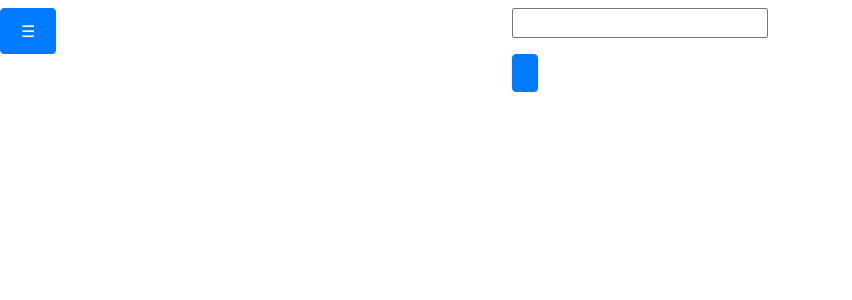
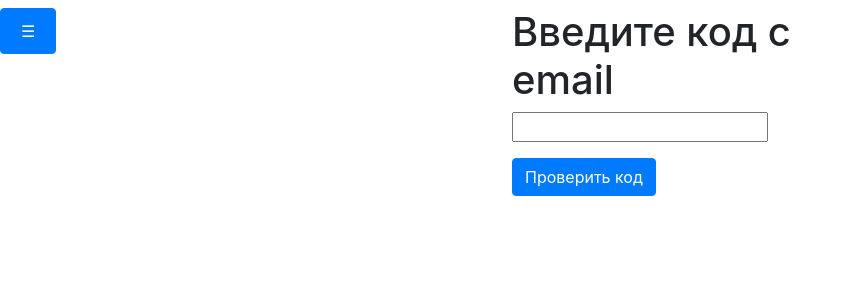
Before and after one commit to Demonica22/school_bot, a Flask app: page /account/recovery/1/1 in a window 1280 px wide. Shown: the part 48-348 px from the top of the page, without its empty margins (0-852 px from the left). Run offline with Flask 2, Linux system fonts and the light colour scheme; some libraries are stand-ins or nearby versions.

Commit message:
Пофикшены редиректы; Изменен дизайн форм восстановления аккаунта

```diff
--- a/index.py
+++ b/index.py
@@ -284,7 +284,7 @@ def add_schedule():
         errors = check()
         if not errors:
             add_data()
-            return redirect('/schedule/lessons')
+            return redirect('/schedule/lessons/add')
         return render_template('add_schedule_form.html', errors=errors)
 
     return render_template('add_schedule_form.html', errors=None)
@@ -295,18 +295,31 @@ def news():
     session = create_session()
     data = []
     for el in session.query(News).all():
-        data.append(
-            {
-                'id': el.id,
-                'title': el.title,
-                'data': el.data,
-                'date': el.date_post,
-                'images': list(filter(lambda x: x.split('.')[-1] in IMAGES, el.files.split(';'))),
-                'videos': list(filter(lambda x: x.split('.')[-1] in VIDEOS, el.files.split(';'))),
-                'files': list(filter(lambda x: x.split('.')[-1] not in VIDEOS
-                                               and x.split('.')[-1] not in IMAGES, el.files.split(';')))
-            }
-        )
+        try:
+            data.append(
+                {
+                    'id': el.id,
+                    'title': el.title,
+                    'data': el.data,
+                    'date': el.date_post,
+                    'images': list(filter(lambda x: x.split('.')[-1] in IMAGES, el.files.split(';'))),
+                    'videos': list(filter(lambda x: x.split('.')[-1] in VIDEOS, el.files.split(';'))),
+                    'files': list(filter(lambda x: x.split('.')[-1] not in VIDEOS
+                                                   and x.split('.')[-1] not in IMAGES, el.files.split(';')))
+                }
+            )
+        except AttributeError:
+            data.append(
+                {
+                    'id': el.id,
+                    'title': el.title,
+                    'data': el.data,
+                    'date': el.date_post,
+                    'images': [],
+                    'videos': [],
+                    'files': []
+                }
+            )
     return render_template('news.html', data=data, max_index=len(data))
 
 
@@ -356,8 +369,6 @@ def schedule_lessons(grade):
     LIST_WEEKDAYS = [
         'понедельник', 'вторник', 'среда', 'четверг', 'пятница', 'суббота'
     ]
-    if not current_user.is_authenticated:
-        return redirect('/login')
     session = create_session()
     data = session.query(Schedule).filter(Schedule.grade == grade).all()
     data.sort(key=lambda x: LIST_WEEKDAYS.index(x.weekday))
@@ -400,7 +411,7 @@ def add_schedule_calls():
         return errors
 
     if not current_user.is_authenticated or current_user.roles.name != 'admin':
-        return redirect('/schedule/calls')
+        return redirect('/schedule/calls/add')
 
     list_weekdays = [
         ('понедельник', 'monday'), ('вторник', 'tuesday'), ('среда', 'wednesday'), ('четверг', 'thursday'),
@@ -545,7 +556,6 @@ def send_recovery_code(email):
         toaddr = email
 
         code = ''.join([str(random.randint(0, 9)) for i in range(6)])
-
         server = smtplib.SMTP(url, 587)
         server.starttls()
         server.login(login, password)
--- a/templates/recovery_account.html
+++ b/templates/recovery_account.html
@@ -8,7 +8,7 @@
     </h1>
     <form action="" method="POST">
         <p>
-                    <input type="email" name="email"> <br>
+            <input type="email" name="email" class="form-control"> <br>
             {% if errors['email'] %}
         <div class="alert alert-danger" role="alert">
             {{errors['email']}}
@@ -16,10 +16,13 @@
         {% endif %}
         </p>
         <p>
-                    <input type="submit" class="btn btn-primary"value="">
+            <input type="submit" class="btn btn-primary" value="Отправить код">
         </p>
     </form>
     {% elif mode == "code"%}
+    <h1>
+        Введите код c email
+    </h1>
     <form action="" method="POST">
         <p>
             <input type="text" name="code">
@@ -30,7 +33,7 @@
         {% endif %}
         </p>
         <p>
-                   <input type="submit" class="btn btn-primary"value="">
+            <input type="submit" class="btn btn-primary" value="Проверить код">
         </p>
     </form>
     <a href="/send/code/{{email}}"></a>
```
Also changed, not shown: db/data.sqlite. Lines whose indentation alone changed are shown as unchanged.
